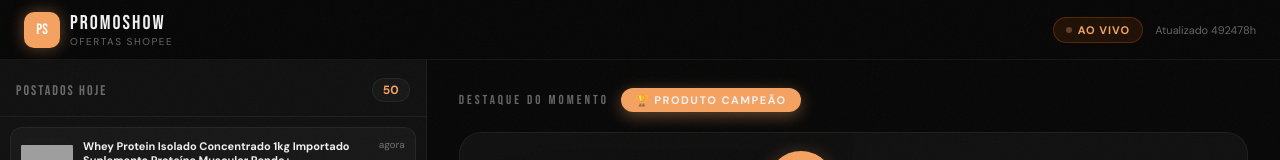
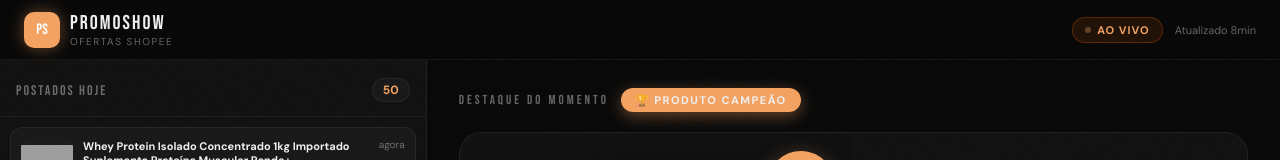
Before and after one commit to jvleon1/promoshow-site, a plain HTML site: page index.html in a window 1280 px wide. Shown: the top 160 px of the page. Drawn offline with Linux system fonts and the light colour scheme; grey boxes are pictures that could not be loaded.

Commit message:
Add files via upload

```diff
--- a/index.html
+++ b/index.html
@@ -172,7 +172,13 @@
 
 function timeAgo(ts){
   if(!ts) return '';
-  const d=Math.floor(Date.now()/1000)-parseInt(ts);
+  let unix;
+  if(String(ts).includes('T') || String(ts).includes('-')){
+    unix = Math.floor(new Date(ts).getTime()/1000);
+  } else {
+    unix = parseInt(ts);
+  }
+  const d = Math.floor(Date.now()/1000) - unix;
   if(d<60) return 'agora';
   if(d<3600) return `${Math.floor(d/60)}min`;
   return `${Math.floor(d/3600)}h`;
@@ -187,7 +193,15 @@
     const res=await fetch('./produto.json?v='+Date.now());
     if(!res.ok) throw 0;
     const p=await res.json();
-    if(!p||!p.productNameClean||p.productNameClean.includes('Aguardando')){
+    // Normaliza campos independente do nome
+    p.productNameClean = p.productNameClean || p.nome || p.title || p.name || '';
+    p.priceDiscountRate = p.priceDiscountRate || p.desconto || 0;
+    p.imageUrl = p.imageUrl || p.imagem || p.image || '';
+    p.offerLink = p.offerLink || p.link || p.url || '#';
+    p.ratingStar = p.ratingStar || p.rating || 0;
+    p.sales = p.sales || p.vendas || 0;
+
+    if(!p || !p.productNameClean || p.productNameClean.includes('Aguardando')){
       document.getElementById('championWrap').innerHTML=`<div class="empty-state"><h3>Nenhum campeão ainda</h3><p>Aguarde o próximo horário</p></div>`;
       return;
     }
```
